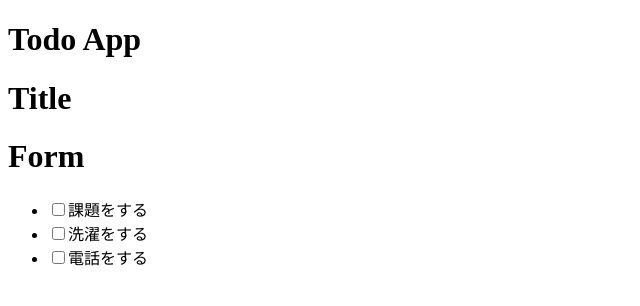
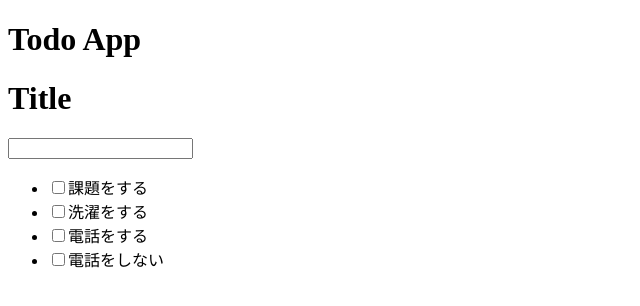
Before and after one commit to shiorikimoto/react-test, a React (Create React App) app: page / in a window 1280 px wide. Shown: the top 306 px of the page, without its empty margins (0-640 px from the left). Built offline with nearby package versions, Linux system fonts and the light colour scheme.

Commit message:
12gatsu13nichi

```diff
--- a/src/App.js
+++ b/src/App.js
@@ -13,6 +13,9 @@ const App = () => {
       },
       {
           content: '電話をする'
+      },
+      {
+          content: '電話をしない'
       }
   ]
 
--- a/src/Form.js
+++ b/src/Form.js
@@ -1,7 +1,23 @@
-import React from 'react'
+import React, { useState } from 'react'
 
 const Form = () => {
-    return <h1>Form</h1>
+    const [value, setValue] = useState('')
+
+    const handleSubmit = e => {
+        e.preventDefault()
+        console.log('value: ', value)
+    }
+
+    return (
+        <form onSubmit={handleSubmit}>
+            <input
+    type='text'
+    onChange={e => {
+        setValue(e.target.value)
+    }}
+/>
+        </form>
+    )
 }
 
 export default Form
--- a/src/List.js
+++ b/src/List.js
@@ -4,9 +4,13 @@ import Item from './Item'
 const List = ({ todos }) => {
     return (
         <ul>
-            <Item content={todos[0].content} />
-            <Item content={todos[1].content} />
-            <Item content={todos[2].content} />
+            {
+                todos.map((todo, index) => {
+                    return (
+                        <Item content={todo.content}  key={index} />
+                    )
+                })
+            }
         </ul>
     )
 }
```
Also changed, not shown: 1 other file (tests, documents, lock files or other folders).
